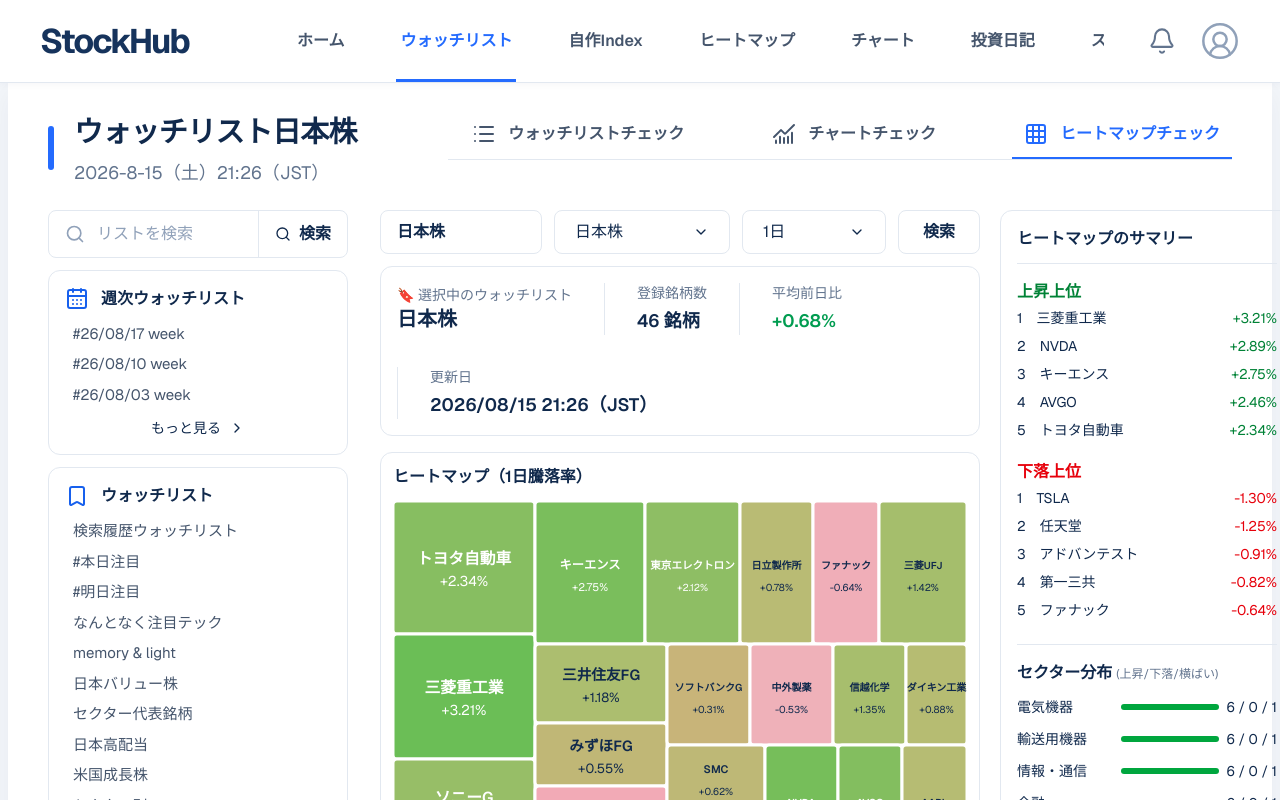
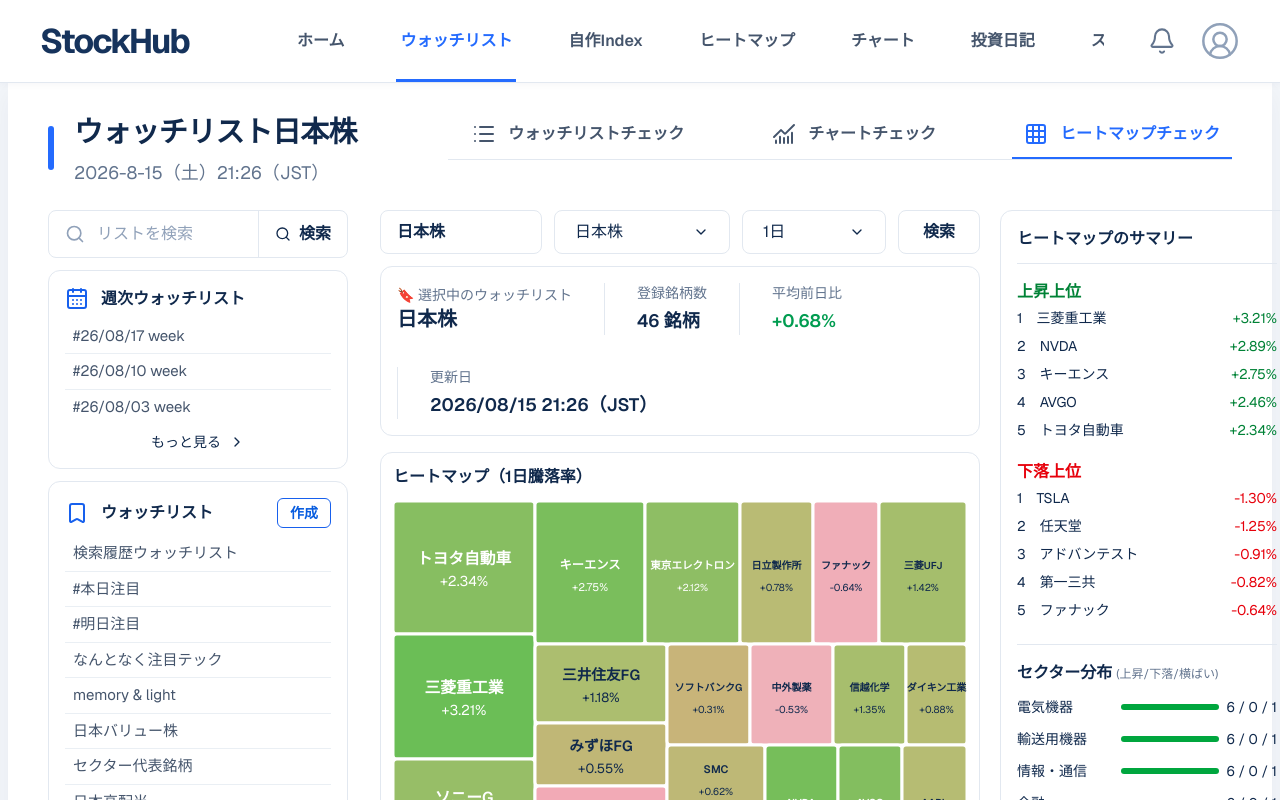
Before and after one commit to AIzyusousei/StockHub, a Next.js app in the folder frontend/: page /1/watchlist/1/heatmap-check in a window 1280 px wide. Shown: the top 800 px of the page. Built offline with nearby package versions, Linux system fonts and the light colour scheme.

Commit message:
ドラッグアンドドロップ系

```diff
--- a/frontend/src/app/[userId]/watchlist/[watchlistId]/heatmap-check/page.tsx
+++ b/frontend/src/app/[userId]/watchlist/[watchlistId]/heatmap-check/page.tsx
@@ -1,36 +1,16 @@
 "use client";
 
-import {
-  CalendarDays,
-  ChevronDown,
-  ChevronRight,
-  Grid3X3,
-  List,
-  Search,
-} from "lucide-react";
+import { ChevronDown, Grid3X3, List } from "lucide-react";
 import Link from "next/link";
 import { useParams } from "next/navigation";
 import { ResponsiveContainer, Treemap } from "recharts";
 import { Header } from "@/components/common/Header";
 import { WatchlistPageLayout } from "@/features/watchlist/components/WatchlistPageLayout";
-import { WatchlistSidebar } from "@/features/watchlist/components/WatchlistSidebar";
 import {
   type HeatmapItem,
   heatmapItems,
 } from "@/features/watchlist/mocks/heatmapCheck";
 
-const lists = [
-  "検索履歴ウォッチリスト",
-  "#本日注目",
-  "#明日注目",
-  "なんとなく注目テック",
-  "memory & light",
-  "日本バリュー株",
-  "セクター代表銘柄",
-  "日本株優良",
-  "米国成長株",
-  "セクター別etf",
-];
 const colorFor = (change: number) =>
   change >= 0
     ? `rgb(${Math.max(50, 210 - change * 32)}, ${Math.min(190, 175 + change * 15)}, ${Math.max(75, 125 - change * 12)})`
@@ -57,7 +37,6 @@
             userId={userId}
             watchlistId={watchlistId}
             currentTab="heatmap"
-            sidebar={<WatchlistSidebar />}
           >
             <div className="hidden mb-5 flex items-center gap-5">
               <span className="h-11 w-1.5 rounded-full bg-[#246bfe]" />
@@ -97,60 +76,6 @@
   );
 }
 
-function _Sidebar() {
-  return (
-    <aside>
-      <div className="mb-3 flex h-12 overflow-hidden rounded-lg border border-slate-200">
-        <div className="flex flex-1 items-center gap-3 px-4 text-slate-400">
-          <Search className="size-5" />
-          リストを検索
-        </div>
-        <button
-          type="button"
-          className="border-l border-slate-200 px-5 font-semibold"
-        >
-          検索
-        </button>
-      </div>
-      <div className="rounded-xl border border-slate-200 p-4">
-        <h2 className="flex items-center gap-3 font-semibold">
-          <CalendarDays className="size-5 text-[#1760ed]" />
-          週次ウォッチリスト
-        </h2>
-        {["#26/08/17 week", "#26/08/10 week", "#26/08/03 week"].map((name) => (
-          <SideRow key={name} text={name} />
-        ))}
-        <div className="mt-1 flex justify-center gap-2 text-[#075cdf]">
-          もっと見る <ChevronRight className="size-4" />
-        </div>
-      </div>
-      <div className="mt-3 rounded-xl border border-slate-200 p-4">
-        <h2 className="mb-2 flex items-center gap-3 font-semibold">
-          <span className="text-[#1760ed]">♧</span>ウォッチリスト
-        </h2>
-        {lists.map((name) => (
-          <SideRow key={name} text={name} />
-        ))}
-      </div>
-      <div className="mt-3 rounded-xl border border-slate-200 p-4">
-        <h2 className="flex items-center gap-3 font-semibold">
-          <span className="text-[#1760ed]">◷</span>検索履歴ウォッチリスト
-        </h2>
-        <p className="mt-3 pl-8 text-sm text-slate-500">
-          最近の検索履歴（最大20件）
-        </p>
-      </div>
-    </aside>
-  );
-}
-function SideRow({ text }: { text: string }) {
-  return (
-    <div className="flex items-center gap-4 py-1 pl-1 text-[15px] text-slate-600">
-      <List className="size-4 text-slate-400" />
-      {text}
-    </div>
-  );
-}
 function HeatmapMain() {
   return (
     <section className="min-w-0">
--- a/frontend/src/features/watchlist/components/WatchlistSidebar.tsx
+++ b/frontend/src/features/watchlist/components/WatchlistSidebar.tsx
@@ -26,44 +26,39 @@
     userId: string;
     watchlistId?: string;
   }>();
-  const { state, copyStock, copyListStocks, reorderLists } = useWatchlists();
+  const { state, copyStock, moveList } = useWatchlists();
   const [draggedList, setDraggedList] = useState<string | null>(null);
   const [dropTarget, setDropTarget] = useState<{
     id: string;
     mode: "copy" | "before" | "after";
   } | null>(null);
 
-  const dropMode = (event: DragEvent, id: string, group: WatchlistGroup) => {
+  const dropMode = (event: DragEvent) => {
     const rect = event.currentTarget.getBoundingClientRect();
-    const sameGroup = state[group].some((name) => listId(name) === draggedList);
-    if (!draggedList || draggedList === id || !sameGroup) return "copy";
-    if (event.clientY < rect.top + rect.height * 0.25) return "before";
-    if (event.clientY > rect.bottom - rect.height * 0.25) return "after";
-    return "copy";
+    if (!draggedList) return "copy";
+    return event.clientY > rect.top + rect.height / 2 ? "after" : "before";
   };
-  const onDragOver = (event: DragEvent, id: string, group: WatchlistGroup) => {
+  const onDragOver = (event: DragEvent, id: string) => {
     if (!hasWatchlistDrag(event)) return;
     event.preventDefault();
-    const mode = dropMode(event, id, group);
+    const mode = dropMode(event);
     event.dataTransfer.dropEffect = mode === "copy" ? "copy" : "move";
     setDropTarget({ id, mode });
   };
   const onDrop = (event: DragEvent, id: string, group: WatchlistGroup) => {
     event.preventDefault();
     const drag = readWatchlistDrag(event);
-    const mode = dropMode(event, id, group);
+    const mode = dropMode(event);
     if (drag?.kind === "stock") copyStock(drag.sourceId, drag.symbol, id);
     if (drag?.kind === "list") {
-      if (mode !== "copy")
-        reorderLists(drag.sourceId, id, group, mode === "after");
-      else copyListStocks(drag.sourceId, id);
+      moveList(drag.sourceId, id, group, mode === "after");
     }
     setDropTarget(null);
     setDraggedList(null);
   };
 
   const rows = (names: string[], group: WatchlistGroup) =>
-    names.map((name) => {
+    names.map((name, index) => {
       const id = listId(name);
       return (
         // Native drag events are attached to the whole watchlist row.
@@ -79,18 +74,20 @@
             setDraggedList(null);
             setDropTarget(null);
           }}
-          onDragOver={(event) => onDragOver(event, id, group)}
+          onDragOver={(event) => onDragOver(event, id)}
           onDrop={(event) => onDrop(event, id, group)}
-          className={`cursor-grab rounded px-2 py-1 text-[15px] text-slate-600 active:cursor-grabbing ${
+          className={`cursor-grab px-2 py-1.5 text-[15px] text-slate-600 active:cursor-grabbing ${
             dropTarget?.id === id
               ? dropTarget.mode === "before"
-                ? "border-t-2 border-[#1760ed]"
+                ? "border-t-[5px] border-t-[#075cdf]"
                 : dropTarget.mode === "after"
-                  ? "border-b-2 border-[#1760ed]"
+                  ? "border-b-[5px] border-b-[#075cdf]"
                   : "bg-blue-100 ring-1 ring-[#1760ed]"
-              : ""
+              : index < names.length - 1
+                ? "border-b border-slate-200/70"
+                : ""
           }`}
-          title="上下端にドロップで並べ替え、中央にドロップで銘柄をコピー"
+          title="ウォッチリストを移動、銘柄をコピー"
         >
           <Link
             draggable={false}
@@ -124,7 +121,18 @@
           もっと見る <ChevronRight className="size-4" />
         </div>
       </SideCard>
-      <SideCard icon={<Bookmark />} title="ウォッチリスト">
+      <SideCard
+        icon={<Bookmark />}
+        title="ウォッチリスト"
+        action={
+          <Link
+            href={`/${userId}/watchlist/create`}
+            className="rounded-md border border-[#1760ed] px-3 py-1 text-sm font-semibold text-[#075cdf] hover:bg-blue-50"
+          >
+            作成
+          </Link>
+        }
+      >
         {rows(state.permanent, "permanent")}
       </SideCard>
       <SideCard icon={<History />} title="検索履歴ウォッチリスト">
@@ -140,17 +148,22 @@
   icon,
   title,
   children,
+  action,
 }: {
   icon: React.ReactNode;
   title: string;
   children: React.ReactNode;
+  action?: React.ReactNode;
 }) {
   return (
     <div className="mt-3 rounded-xl border border-slate-200 p-4">
-      <h2 className="mb-2 flex items-center gap-3 font-semibold">
-        <span className="text-[#1760ed]">{icon}</span>
-        {title}
-      </h2>
+      <div className="mb-2 flex items-center justify-between gap-3">
+        <h2 className="flex items-center gap-3 font-semibold">
+          <span className="text-[#1760ed]">{icon}</span>
+          {title}
+        </h2>
+        {action}
+      </div>
       {children}
     </div>
   );
--- a/frontend/src/features/watchlist/components/WatchlistStore.tsx
+++ b/frontend/src/features/watchlist/components/WatchlistStore.tsx
@@ -54,8 +54,7 @@
   ) => void;
   removeStock: (id: string, symbol: string) => void;
   copyStock: (sourceId: string, symbol: string, targetId: string) => void;
-  copyListStocks: (sourceId: string, targetId: string) => void;
-  reorderLists: (
+  moveList: (
     sourceId: string,
     targetId: string,
     group: WatchlistGroup,
@@ -162,37 +161,42 @@
       };
     });
   };
-  const copyListStocks = (sourceId: string, targetId: string) => {
-    if (sourceId === targetId) return;
-    setState((current) => {
-      const source = current.stocks[sourceId] ?? [];
-      const target = current.stocks[targetId] ?? [];
-      const missing = source.filter(
-        (item) => !target.some((existing) => existing.symbol === item.symbol),
-      );
-      if (missing.length === 0) return current;
-      return {
-        ...current,
-        stocks: {
-          ...current.stocks,
-          [targetId]: [...target, ...missing.map((item) => ({ ...item }))],
-        },
-      };
-    });
-  };
-  const reorderLists = (
+  const moveList = (
     sourceId: string,
     targetId: string,
     group: WatchlistGroup,
     after: boolean,
   ) => {
     setState((current) => {
-      const source = current[group].find((name) => listId(name) === sourceId);
+      const sourceGroup: WatchlistGroup | null = current.weekly.some(
+        (name) => listId(name) === sourceId,
+      )
+        ? "weekly"
+        : current.permanent.some((name) => listId(name) === sourceId)
+          ? "permanent"
+          : null;
+      if (!sourceGroup || sourceId === targetId) return current;
+      const source = current[sourceGroup].find(
+        (name) => listId(name) === sourceId,
+      );
       const target = current[group].find((name) => listId(name) === targetId);
       if (!source || !target) return current;
+      if (sourceGroup === group) {
+        return {
+          ...current,
+          [group]: moveItem(current[group], source, target, after),
+        };
+      }
+      const destination = [...current[group]];
+      destination.splice(
+        destination.indexOf(target) + (after ? 1 : 0),
+        0,
+        source,
+      );
       return {
         ...current,
-        [group]: moveItem(current[group], source, target, after),
+        [sourceGroup]: current[sourceGroup].filter((name) => name !== source),
+        [group]: destination,
       };
     });
   };
@@ -205,8 +209,7 @@
         reorderStocks,
         removeStock,
         copyStock,
-        copyListStocks,
-        reorderLists,
+        moveList,
       }}
     >
       {children}
```
Also changed, not shown: frontend/src/app/[userId]/watchlist/[watchlistId]/chart-check/page.tsx (+3 -88 lines), frontend/src/app/[userId]/watchlist/[watchlistId]/watchlist-check/page.tsx (+3 -5 lines), frontend/src/app/[userId]/watchlist/create/page.tsx (+1 -53 lines).
